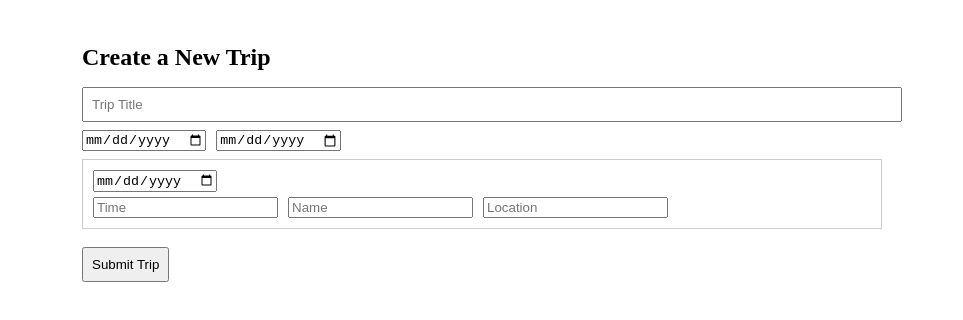
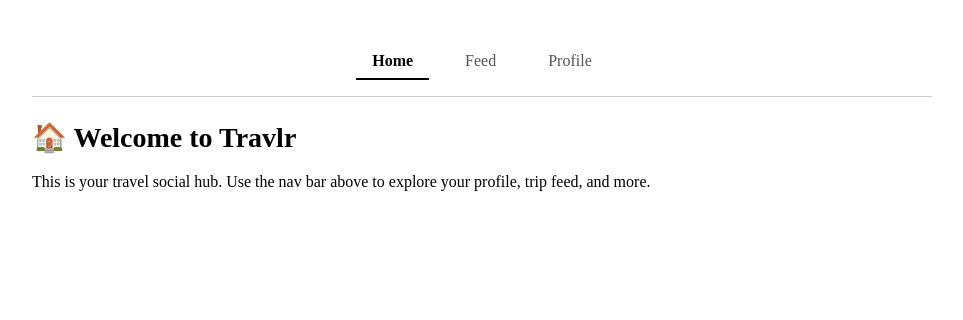
Before and after one commit to giddens7196/travlr-ui, a React (Vite) app: page / in a window 1280 px wide. Shown: the top 320 px of the page, without its empty margins (158-1121 px from the left). Built offline with nearby package versions, Linux system fonts and the light colour scheme.

Commit message:
Update App.tsx

```diff
--- a/src/App.tsx
+++ b/src/App.tsx
@@ -1,134 +1,16 @@
-import { useState } from "react";
+// file: src/App.tsx
+import NavBar from "./components/NavBar";
 
-interface Activity {
-  time: string;
-  name: string;
-  location: string;
-  description?: string;
-}
-
-interface DayPlan {
-  date: string;
-  activities: Activity[];
-}
-
-interface Trip {
-  id: string;
-  user_id: string;
-  title: string;
-  start_date: string;
-  end_date: string;
-  destinations: string[];
-  tags: string[];
-  shared_with: string[];
-  day_plans: DayPlan[];
-}
-
-export default function App() {
-  const [trip, setTrip] = useState<Partial<Trip>>({
-    title: "",
-    start_date: "",
-    end_date: "",
-    destinations: [""],
-    user_id: "user-123",
-    tags: [],
-    shared_with: [],
-    day_plans: [
-      {
-        date: "",
-        activities: [{ time: "", name: "", location: "" }],
-      },
-    ],
-  });
-
-  const handleChange = (field: string, value: any) => {
-    setTrip((prev) => ({ ...prev, [field]: value }));
-  };
-
-  const handleDayPlanChange = (index: number, field: string, value: any) => {
-    const newPlans = [...(trip.day_plans || [])];
-    newPlans[index][field] = value;
-    setTrip((prev) => ({ ...prev, day_plans: newPlans }));
-  };
-
-  const handleActivityChange = (dayIndex: number, actIndex: number, field: string, value: any) => {
-    const newPlans = [...(trip.day_plans || [])];
-    newPlans[dayIndex].activities[actIndex][field] = value;
-    setTrip((prev) => ({ ...prev, day_plans: newPlans }));
-  };
-
-  const handleSubmit = async () => {
-    try {
-      const res = await fetch("https://travelr-backend.onrender.com/trips", {
-        method: "POST",
-        headers: {
-          "Content-Type": "application/json",
-        },
-        body: JSON.stringify(trip),
-      });
-      const data = await res.json();
-      console.log("Trip saved:", data);
-      alert("Trip submitted successfully!");
-    } catch (error) {
-      console.error("Error submitting trip:", error);
-      alert("Failed to submit trip.");
-    }
-  };
-
+function App() {
   return (
-    <div style={{ padding: 20, maxWidth: 800, margin: 'auto' }}>
-      <h1 style={{ fontSize: 24, fontWeight: 'bold' }}>Create a New Trip</h1>
-
-      <input
-        placeholder="Trip Title"
-        value={trip.title}
-        onChange={(e) => handleChange("title", e.target.value)}
-        style={{ width: '100%', marginBottom: 8, padding: 8 }}
-      />
-
-      <div style={{ display: 'flex', gap: 10, marginBottom: 8 }}>
-        <input
-          type="date"
-          value={trip.start_date}
-          onChange={(e) => handleChange("start_date", e.target.value)}
-        />
-        <input
-          type="date"
-          value={trip.end_date}
-          onChange={(e) => handleChange("end_date", e.target.value)}
-        />
-      </div>
-
-      {(trip.day_plans || []).map((day, i) => (
-        <div key={i} style={{ border: '1px solid #ccc', padding: 10, marginBottom: 8 }}>
-          <input
-            type="date"
-            value={day.date}
-            onChange={(e) => handleDayPlanChange(i, "date", e.target.value)}
-          />
-          {day.activities.map((act, j) => (
-            <div key={j} style={{ display: 'flex', gap: 10, marginTop: 5 }}>
-              <input
-                placeholder="Time"
-                value={act.time}
-                onChange={(e) => handleActivityChange(i, j, "time", e.target.value)}
-              />
-              <input
-                placeholder="Name"
-                value={act.name}
-                onChange={(e) => handleActivityChange(i, j, "name", e.target.value)}
-              />
-              <input
-                placeholder="Location"
-                value={act.location}
-                onChange={(e) => handleActivityChange(i, j, "location", e.target.value)}
-              />
-            </div>
-          ))}
-        </div>
-      ))}
-
-      <button onClick={handleSubmit} style={{ marginTop: 10, padding: 8 }}>Submit Trip</button>
+    <div style={{ padding: 20, maxWidth: 900, margin: "auto" }}>
+      <NavBar />
+      <h1 style={{ fontSize: 28 }}>🏠 Welcome to Travlr</h1>
+      <p style={{ marginTop: 12 }}>
+        This is your travel social hub. Use the nav bar above to explore your profile, trip feed, and more.
+      </p>
     </div>
   );
 }
+
+export default App;
```
